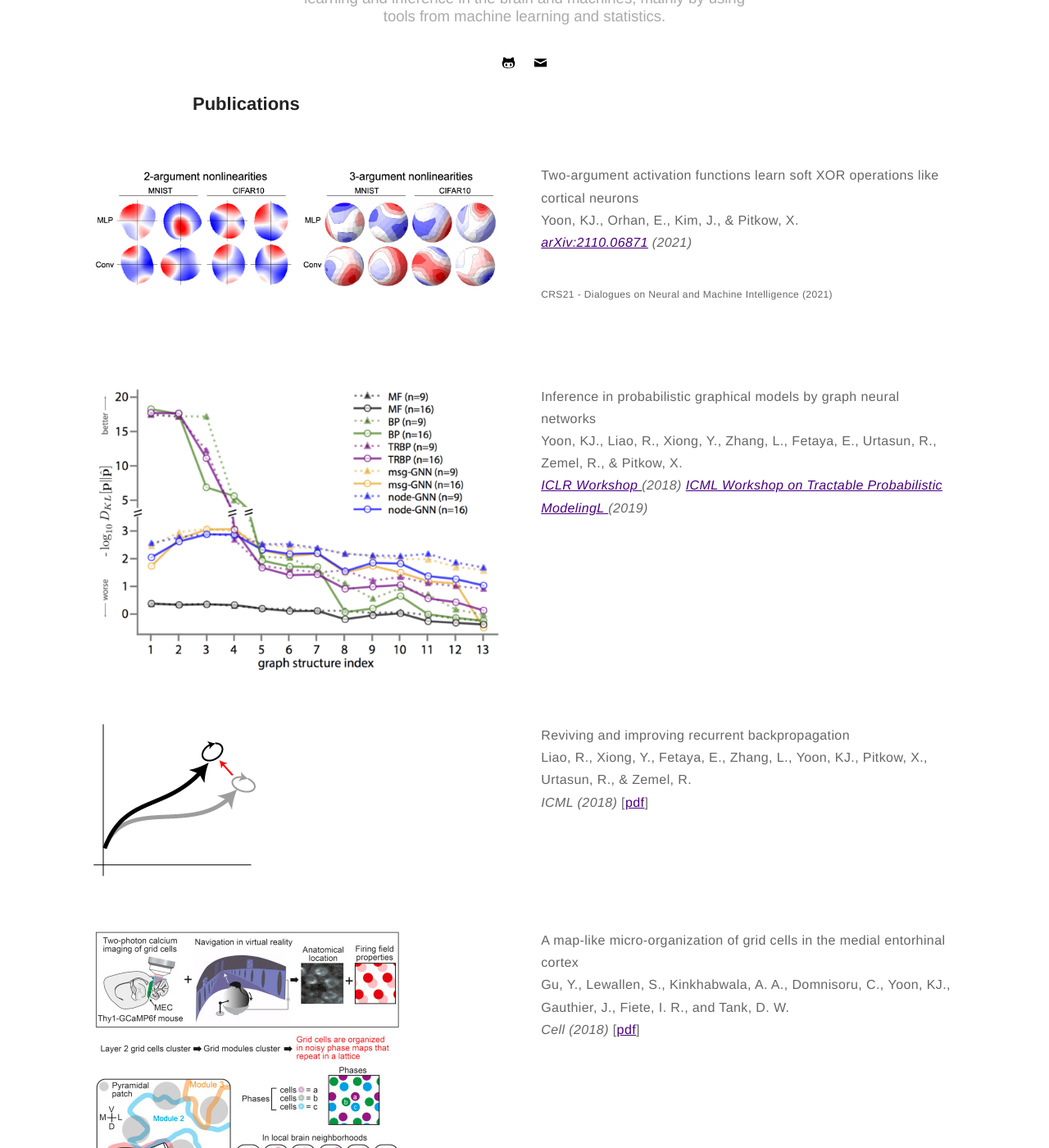
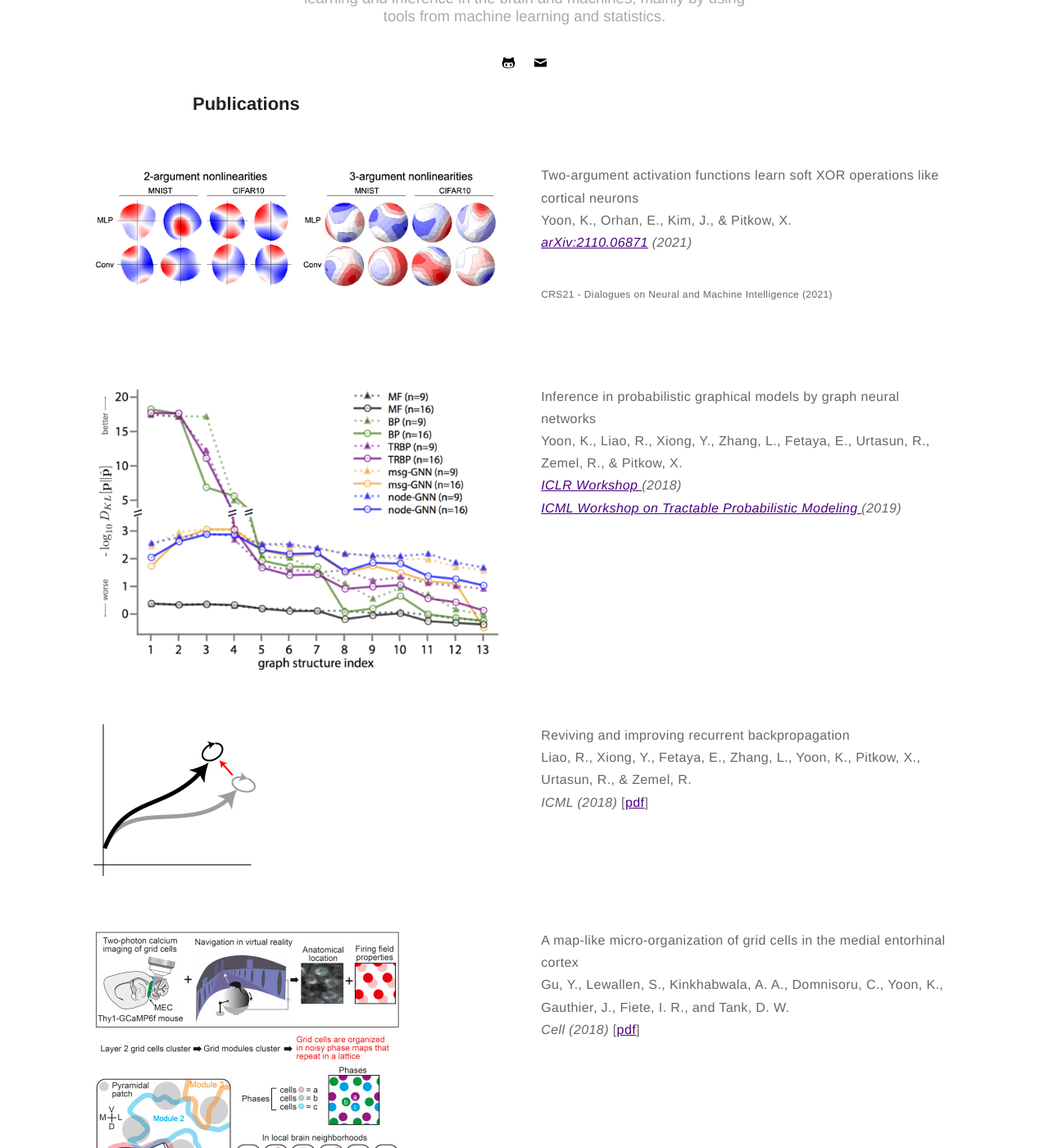
Before and after one commit to kijungyoon/kijungyoon.github.io, a Jekyll site: the page built from papers.md, in a window 1280 px wide and 1400 px high, scrolled down 374 px. Shown: the whole window at 82% size. Built offline with Jekyll 4.4.1, drawn with Linux system fonts in a browser that asks for light colours; some of the changed text lies outside the part shown.

Commit message:
Update papers.md

```diff
--- a/papers.md
+++ b/papers.md
@@ -15,7 +15,7 @@ layout: page
 
     <div class="toright">
     <p><b>Two-argument activation functions learn soft XOR operations like cortical neurons</b><br>
-    <b>Yoon, KJ.</b>, Orhan, E., Kim, J., & Pitkow, X.<br>
+    Yoon, K., Orhan, E., Kim, J., & Pitkow, X.<br>
     <i><a href="https://arxiv.org/abs/2110.06871">arXiv:2110.06871</a> (2021)</i></p>
     <p style="font-size:12px">CRS21 - Dialogues on Neural and Machine Intelligence (2021)</p>
     </div>
@@ -28,9 +28,9 @@ layout: page
 
     <div class="toright">
     <p><b>Inference in probabilistic graphical models by graph neural networks</b><br>
-    <b>Yoon, KJ.</b>, Liao, R., Xiong, Y., Zhang, L., Fetaya, E., Urtasun, R., Zemel, R., & Pitkow, X.<br>
-    <i><a href="https://openreview.net/pdf?id=rkN1pF1vz">ICLR Workshop </a> (2018)</i>
-    <i><a href="https://arxiv.org/pdf/1803.07710.pdf">ICML Workshop on Tractable Probabilistic ModelingL </a> (2019)</i></p>
+    Yoon, K., Liao, R., Xiong, Y., Zhang, L., Fetaya, E., Urtasun, R., Zemel, R., & Pitkow, X.<br>
+    <i><a href="https://openreview.net/pdf?id=rkN1pF1vz">ICLR Workshop </a> (2018)</i><br>
+    <i><a href="https://arxiv.org/pdf/1803.07710.pdf">ICML Workshop on Tractable Probabilistic Modeling </a> (2019)</i></p>
     </div>
 </div>
 
@@ -41,7 +41,7 @@ layout: page
 
     <div class="toright">
     <p><b>Reviving and improving recurrent backpropagation</b><br>
-    Liao, R., Xiong, Y., Fetaya, E., Zhang, L., <b>Yoon, KJ.</b>, Pitkow, X., Urtasun, R., & Zemel, R. <br>
+    Liao, R., Xiong, Y., Fetaya, E., Zhang, L., Yoon, K., Pitkow, X., Urtasun, R., & Zemel, R. <br>
     <i>ICML (2018)</i>
     [<a href="http://proceedings.mlr.press/v80/liao18c/liao18c.pdf">pdf</a>]</p><br>
     </div>
@@ -54,7 +54,7 @@ layout: page
 
     <div class="toright">
     <p><b>A map-like micro-organization of grid cells in the medial entorhinal cortex</b><br>
-    Gu, Y., Lewallen, S., Kinkhabwala, A. A., Domnisoru, C., <b>Yoon, KJ.</b>, Gauthier, J., Fiete, I. R., and Tank, D. W.<br>
+    Gu, Y., Lewallen, S., Kinkhabwala, A. A., Domnisoru, C., Yoon, K., Gauthier, J., Fiete, I. R., and Tank, D. W.<br>
     <i>Cell (2018)</i>
     [<a href="https://doi.org/10.1016/j.cell.2018.08.066">pdf</a>]</p><br>
     </div>
@@ -67,7 +67,7 @@ layout: page
 
     <div class="toright">
     <p><b>Grid cell responses in 1D environments assessed as slices through a 2D lattice</b><br>
-    <b>Yoon, KJ.</b>*, Lewallen, S.*, Kinkhabwala, A. A., Tank, D. W., and Fiete, I. R.<br>
+    Yoon, K.*, Lewallen, S.*, Kinkhabwala, A. A., Tank, D. W., and Fiete, I. R.<br>
     <i>Neuron (2016)</i>
     [<a href="https://clm.utexas.edu/fietelab/Papers/1Dgridcells_Yoon_2016.pdf">pdf</a>],[<a href="https://ars.els-cdn.com/content/image/1-s2.0-S0896627316000647-mmc1.pdf">SI</a>]</p><br>
     </div>
@@ -80,7 +80,7 @@ layout: page
 
     <div class="toright">
     <p><b>Specific evidence of low-dimensional continuous attractor dynamics in grid cells</b><br>
-    <b>Yoon, KJ.</b>, Buice, M. A., Barry, C., Hayman, R., Burgess, N., and Fiete, I. R.<br>
+    Yoon, K., Buice, M. A., Barry, C., Hayman, R., Burgess, N., and Fiete, I. R.<br>
     <i>Nature Neuroscience (2013)</i><br>
     [<a href="https://doi.org/10.1038/nn.3450">pdf</a>],[<a href="https://static-content.springer.com/esm/art%3A10.1038%2Fnn.3450/MediaObjects/41593_2013_BFnn3450_MOESM29_ESM.pdf">SI</a>],[<a href="https://www.google.com/url?sa=t&rct=j&q=&esrc=s&source=web&cd=2&ved=0ahUKEwiIhNCW85LQAhWqsVQKHXK5DHIQFggnMAE&url=http%3A%2F%2Ff1000.com%2Fprime%2F718030887&usg=AFQjCNHhAmmMNnD-zFD-v2PJHmr7hc8kYg&sig2=ByZupaSyaCDKPMy5T7LLaQ&bvm=bv.137904068,d.amc">F1000</a>]</p>
     </div>
```
